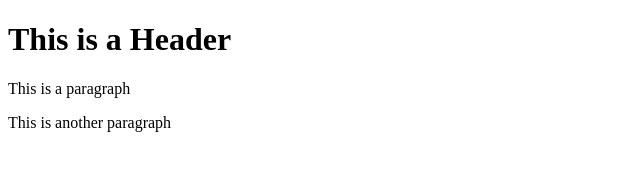
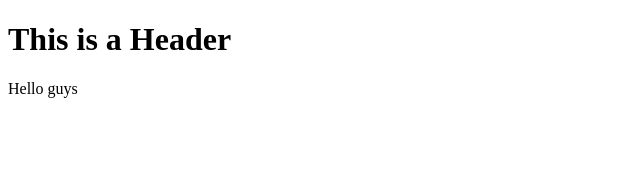
Before and after one commit to Spade-001/git-test, a website: page index.html in a window 1280 px wide. Shown: the whole page, without its empty margins (0-640 px from the left). Drawn offline with Linux system fonts and the light colour scheme.

Commit message:
Introductory commit

```diff
--- a/index.html
+++ b/index.html
@@ -2,7 +2,6 @@
 <html>
     <body>
         <h1>This is a Header</h1>
-        <p>This is a paragraph</p>
-        <p>This is another paragraph</p>
+        <p>Hello guys</p>
     </body>
 </html>
```
